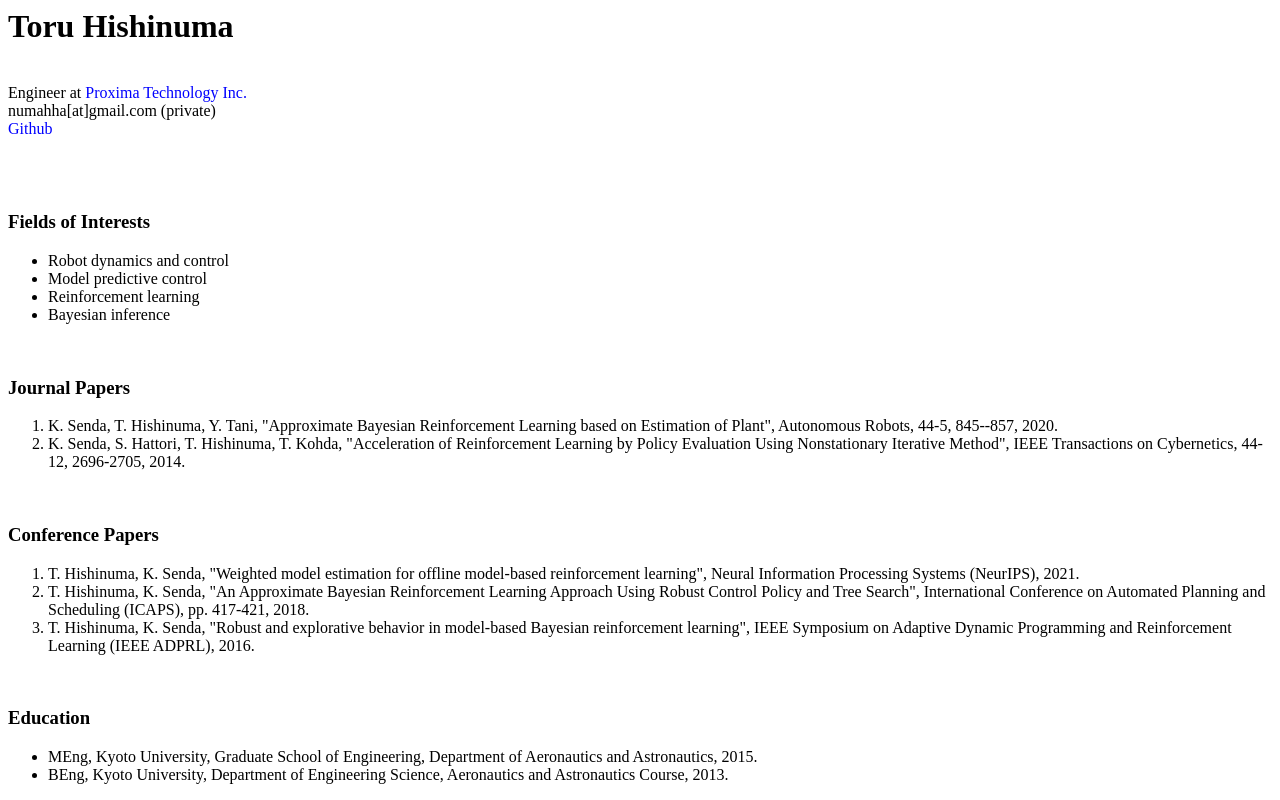
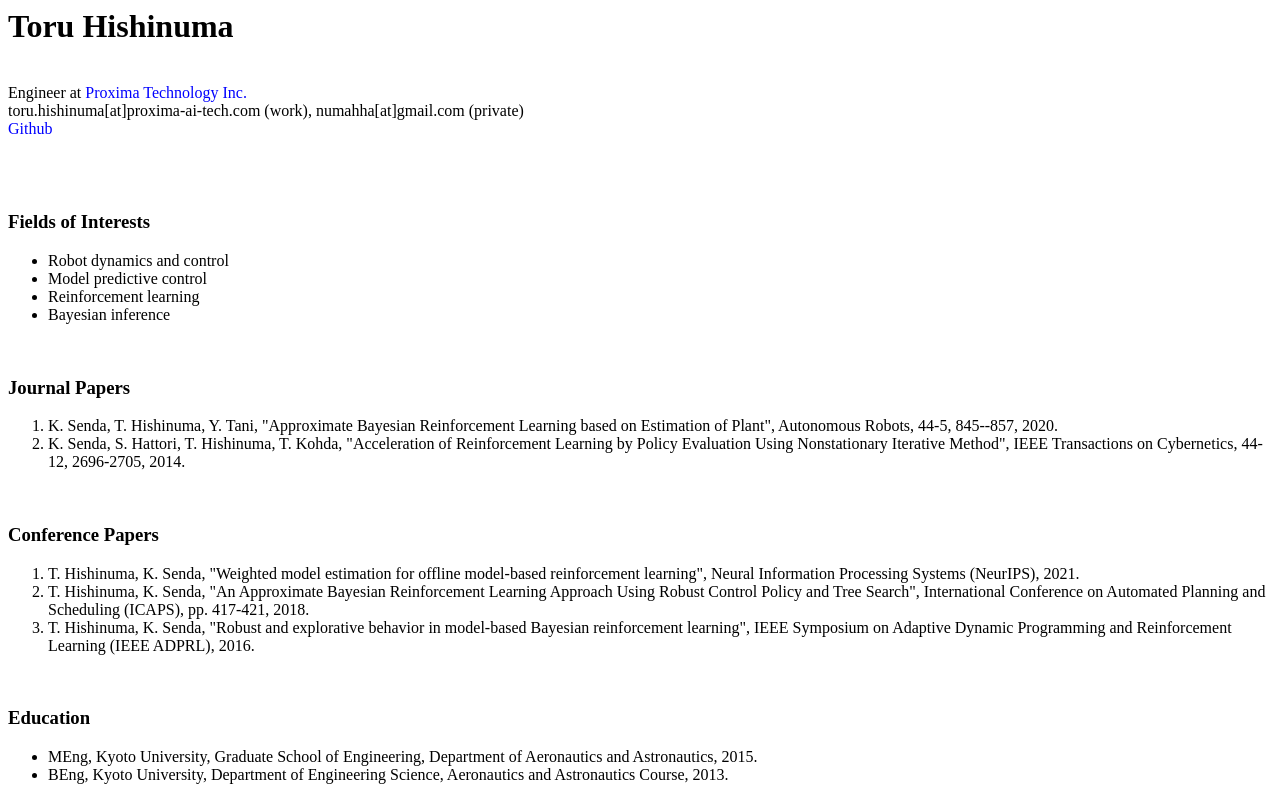
Before and after one commit to numahha/numahha.github.io, a plain HTML site: page index.html in a window 1280 px wide. Drawn offline with Linux system fonts and the light colour scheme.

Commit message:
Update index.html

```diff
--- a/index.html
+++ b/index.html
@@ -21,7 +21,7 @@ a:active{color:#0000ff;}
  <br>
  Engineer at <a href="https://proxima-ai-tech.com/">Proxima Technology Inc.</a>
  <br>
- numahha[at]gmail.com (private)
+ toru.hishinuma[at]proxima-ai-tech.com (work), numahha[at]gmail.com (private)
  <br>
  <a href="https://github.com/numahha/">Github</a>
  <br>
```
